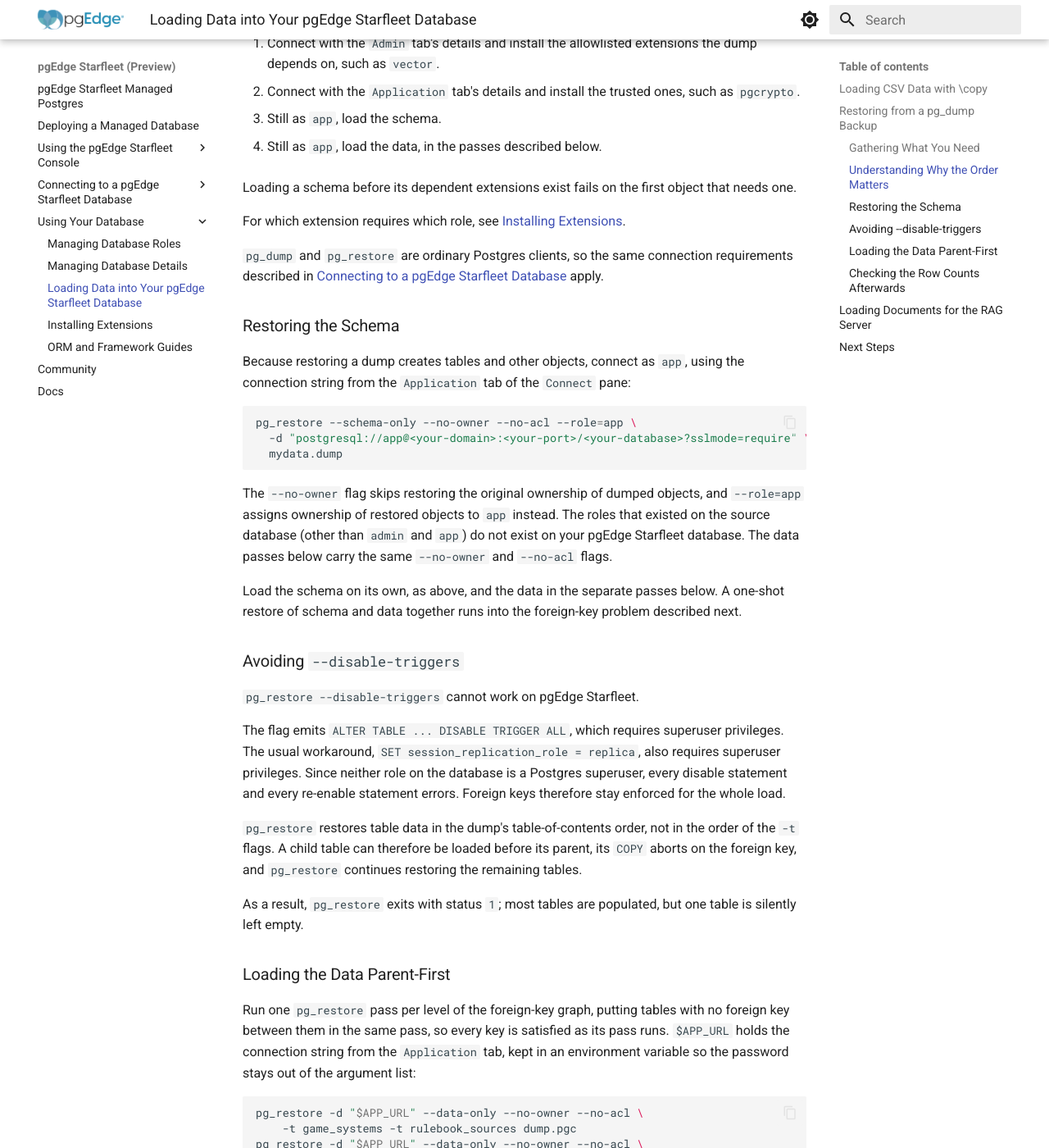
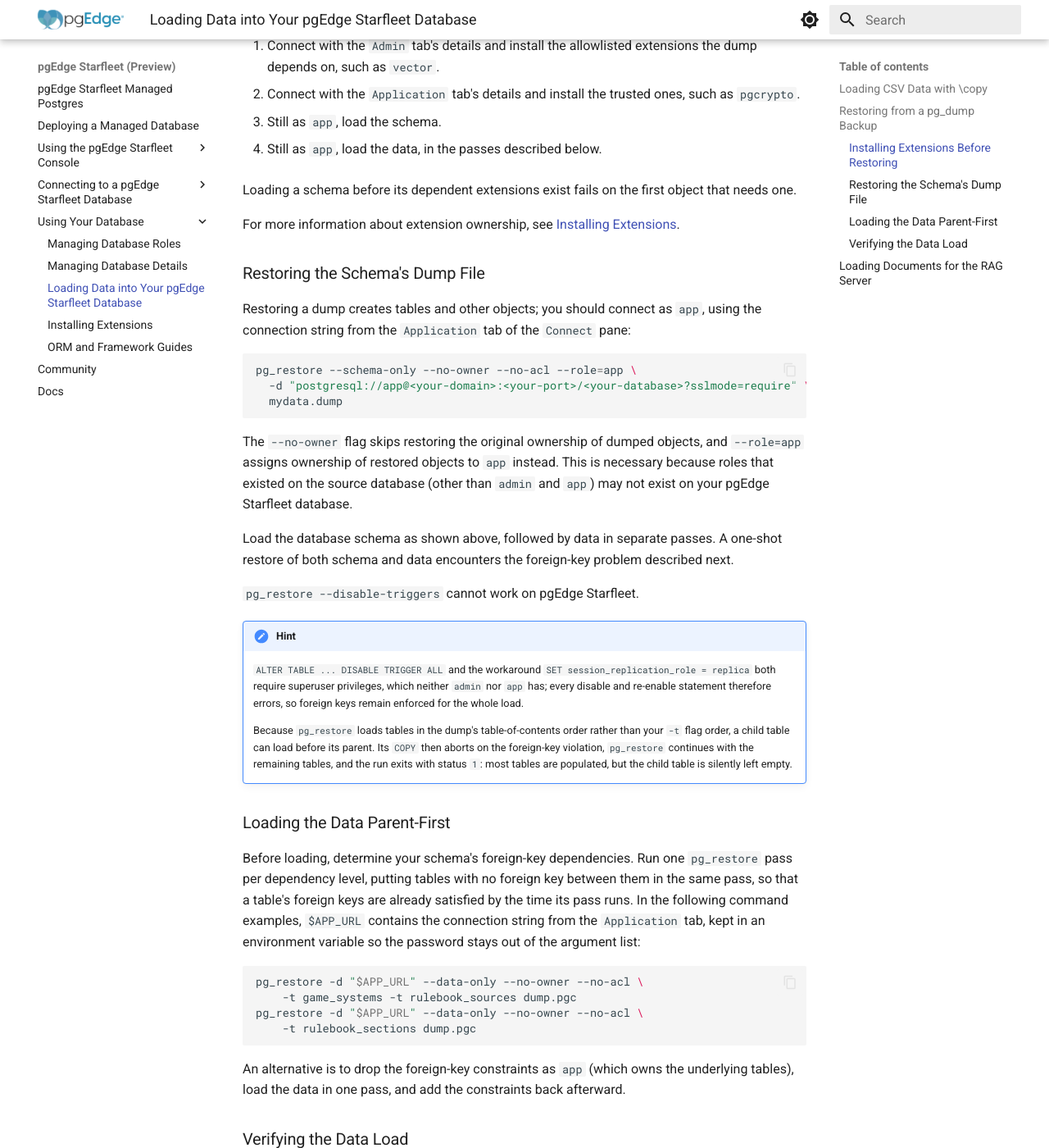
Before and after one commit to pgEdge/pgedge-starfleet-docs, an MkDocs documentation site: the page built from docs/using_database/loading_data.md, in a window 1280 px wide and 1400 px high, scrolled down 2146 px. Shown: the whole window at 82% size. Built offline with MkDocs 1.6.1 and Material for MkDocs 9.7.7, drawn with Linux system fonts in a browser that asks for light colours; some of the changed text lies outside the part shown.

Commit message:
Review and restructure loading_data.md for clarity and formality
Move "Migrating Extensions" back to before the schema/data restore
steps (as "Installing Extensions Before Restoring") so its "passes
described below" reference is accurate and the extension-install-first
guidance precedes the restore instructions a reader would follow.
Add inline Postgres doc links for COPY and pg_dump, tighten the
--disable-triggers explanation into a hint, and fix several grammar
breaks, an ambiguous "it", a shaky causal claim, and wrap issues
introduced during editing.

````diff
--- a/docs/using_database/loading_data.md
+++ b/docs/using_database/loading_data.md
@@ -1,22 +1,21 @@
 # Loading Data into Your pgEdge Starfleet Database
 
-A pgEdge Starfleet database is a standard PostgreSQL database, so you can load
-data into it with any tool that works with Postgres over a libpq connection.
-This page discusses loading data with `psql`, restoring from an existing
-Postgres database, and loading documents for the RAG Server.
+A pgEdge Starfleet database is a standard PostgreSQL database; you can load
+data into it with any tool designed for use with Postgres over a libpq
+connection. This page demonstrates loading data with `psql`, restoring from
+an existing Postgres database, and loading documents for the RAG Server.
 
-You should load schema and data as the `app` user (the `Application` tab
-credentials), so that every object is owned by the role your application
-connects as. The `admin` user can insert data into tables that already exist.
-For what each role can do, see [Managing Database Roles](roles.md).
+You should load schema and data as the `app` user (using the `Application`
+tab credentials for your connection), so that every object is owned by the
+role your application connects as. The `admin` user can insert data into
+tables that already exist. For more information about each role, see
+[Managing Database Roles](roles.md).
 
 ## Loading CSV Data with `\copy`
 
-Because pgEdge Starfleet is a managed service, you do not have access to the
-database server's filesystem, so the server-side SQL
-`COPY ... FROM '/path/to/file'` command is not available. You can use psql's
-client-side `\copy` meta-command instead; `\copy` reads the file from your
-local machine and streams the data to the server over your existing connection.
+You can use psql's client-side `\copy` meta-command to load data from a CSV
+file; `\copy` reads the file from your local machine and streams the data to
+the server over your existing connection.
 
 For example, to load a CSV file named `customers.csv` (with a header row of
 `id`, `name`, `email`) into a new `public.customers` table:
@@ -28,8 +27,9 @@ For example, to load a CSV file named `customers.csv` (with a header row of
     PGSSLMODE=require psql -U app -h <your-domain> -p <your-port> -d <your-database>
     ```
 
-    See [Connecting with psql](../connecting/psql.md) for directions about
-    finding the ready-to-use `psql command` for your database.
+    See [Connecting with psql](../connecting/psql.md) for detailed
+    information about finding the ready-to-use `psql command` for your
+    database.
 
 2.  Create the target table on your database with a column for each field
     in your CSV file:
@@ -54,50 +54,49 @@ For example, to load a CSV file named `customers.csv` (with a header row of
     SELECT count(*) FROM public.customers;
     ```
 
-If you are loading into a table that already exists, you can skip step 2 and
-connect as either `admin` or `app` in step 1. `\copy` accepts the same options
-as the SQL `COPY` command. For the complete list of available options, see the
-Postgres documentation for
-[COPY](https://www.postgresql.org/docs/current/sql-copy.html).
+If you are loading data into a table that already exists, you can skip step 2
+and connect as either `admin` or `app` in step 1. `\copy` accepts the same
+options as the SQL [`COPY`](https://www.postgresql.org/docs/current/sql-copy.html) command; see the linked Postgres documentation for
+the complete list of available options.
 
 ## Restoring from a pg_dump Backup
 
-Moving an existing schema and its data onto pgEdge Starfleet takes both of the
-database's built-in roles, in a fixed order.
+Moving an existing schema and its data onto pgEdge Starfleet requires both of
+the database's built-in roles, in a fixed order.
 
-### Gathering What You Need
+Before you begin, gather:
 
-Before you begin, gather the following:
-
-* a database reporting `Available` in the console.
-* both the `Admin` tab and the `Application` tab of its `Connect` pane, which
-  give you two different users against the same host, port, and database.
-* a dump of the source database.
+* a database with an `available` status.
+* the credentials on both the `Admin` tab and the `Application` tab of the
+  database `Connect` pane.
+* a backup of the source database, taken with `pg_dump`.
 * `psql` and `pg_restore` from a PostgreSQL client installation.
 
-Copy the `psql command` from each tab rather than assembling one; the
-`psql command` already includes the TLS setting as `PGSSLMODE=require`, and it
-fills the password in when you copy it.
+!!! hint
 
-Keep both `psql command` values out of your shell history and out of
-any file you commit.
+    Copy the `psql command` from each tab rather than assembling one
+    yourself. The `psql command` already includes the TLS setting as
+    `PGSSLMODE=require` and fills in the password when copied. Keep both
+    `psql command` values out of your shell history and out of any file
+    you commit.
 
-Create the dump on the source database with `pg_dump`:
+Create the dump on the source database with
+[`pg_dump`](https://www.postgresql.org/docs/current/app-pgdump.html):
 
 ```bash
 pg_dump --format=custom --file=mydata.dump "postgresql://user@oldhost:5432/olddb"
 ```
 
-### Understanding Why the Order Matters
+### Installing Extensions Before Restoring
 
-The `app` user owns the database, and an object belongs to the role that
-created it. A schema loaded as `admin` therefore is owned by a role your
-application never connects as.
+Applications connect as `app`, and the `app` user owns the database and its
+objects, such as tables, views, and foreign keys. If you restore a `pg_dump`
+file as `admin` instead, `admin` will own the tables and other objects the
+file creates, and your application will not have the correct access to them.
 
 Extensions fall into two categories, based on which role can install them.
 An extension on the pgEdge allowlist installs as `admin` only. An extension
-Postgres itself marks trusted installs as `app`, which then owns the
-extension and can drop it later.
+Postgres itself marks trusted installs as `app`.
 
 A load that needs both kinds of extension therefore requires both
 connections, in this order:
@@ -115,16 +114,12 @@ connections, in this order:
 Loading a schema before its dependent extensions exist fails on the first
 object that needs one.
 
-For which extension requires which role, see
+For more information about extension ownership, see
 [Installing Extensions](extensions.md).
 
-`pg_dump` and `pg_restore` are ordinary Postgres clients, so the same
-connection requirements described in
-[Connecting to a pgEdge Starfleet Database](../connecting/index.md) apply.
+### Restoring the Schema's Dump File
 
-### Restoring the Schema
-
-Because restoring a dump creates tables and other objects, connect as `app`,
+Restoring a dump creates tables and other objects; you should connect as `app`,
 using the connection string from the `Application` tab of the `Connect` pane:
 
 ```bash
@@ -134,40 +129,37 @@ pg_restore --schema-only --no-owner --no-acl --role=app \
 ```
 
 The `--no-owner` flag skips restoring the original ownership of dumped objects,
-and `--role=app` assigns ownership of restored objects to `app` instead. The
-roles that existed on the source database (other than `admin` and `app`) do
-not exist on your pgEdge Starfleet database. The data passes below carry
-the same `--no-owner` and `--no-acl` flags.
+and `--role=app` assigns ownership of restored objects to `app` instead. This
+is necessary because roles that existed on the source database (other than
+`admin` and `app`) may not exist on your pgEdge Starfleet database.
 
-Load the schema on its own, as above, and the data in the separate passes
-below. A one-shot restore of schema and data together runs into the foreign-key
-problem described next.
-
-### Avoiding `--disable-triggers`
+Load the database schema as shown above, followed by data in separate passes.
+A one-shot restore of both schema and data encounters the foreign-key problem
+described next.
 
 `pg_restore --disable-triggers` cannot work on pgEdge Starfleet.
 
-The flag emits `ALTER TABLE ... DISABLE TRIGGER ALL`, which requires superuser
-privileges. The usual workaround, `SET session_replication_role = replica`,
-also requires superuser privileges. Since neither role on the database is a
-Postgres superuser, every disable statement and every re-enable statement
-errors. Foreign keys therefore stay enforced for the whole load.
+!!! hint
 
-`pg_restore` restores table data in the dump's table-of-contents order, not in
-the order of the `-t` flags. A child table can therefore be loaded before its
-parent, its `COPY` aborts on the foreign key, and `pg_restore` continues
-restoring the remaining tables.
+    `ALTER TABLE ... DISABLE TRIGGER ALL` and the workaround `SET
+    session_replication_role = replica` both require superuser privileges,
+    which neither `admin` nor `app` has; every disable and re-enable statement
+    therefore errors, so foreign keys remain enforced for the whole load.
 
-As a result, `pg_restore` exits with status `1`; most tables are populated,
-but one table is silently left empty.
+    Because `pg_restore` loads tables in the dump's table-of-contents order
+    rather than your `-t` flag order, a child table can load before its parent.
+    Its `COPY` then aborts on the foreign-key violation, `pg_restore` continues
+    with the remaining tables, and the run exits with status `1`: most tables
+    are populated, but the child table is silently left empty.
 
 ### Loading the Data Parent-First
 
-Run one `pg_restore` pass per level of the foreign-key graph, putting tables
-with no foreign key between them in the same pass, so every key is satisfied as
-its pass runs. `$APP_URL` holds the connection string from the `Application`
-tab, kept in an environment variable so the password stays out of the argument
-list:
+Before loading, determine your schema's foreign-key dependencies. Run one
+`pg_restore` pass per dependency level, putting tables with no foreign key
+between them in the same pass, so that a table's foreign keys are already
+satisfied by the time its pass runs. In the following command examples,
+`$APP_URL` contains the connection string from the `Application` tab, kept
+in an environment variable so the password stays out of the argument list:
 
 ```bash
 pg_restore -d "$APP_URL" --data-only --no-owner --no-acl \
@@ -176,24 +168,25 @@ pg_restore -d "$APP_URL" --data-only --no-owner --no-acl \
     -t rulebook_sections dump.pgc
 ```
 
-The alternative is to drop the foreign-key constraints as `app` (which owns
-the underlying tables), load the data in one pass, and add the constraints
-back afterward.
+An alternative is to drop the foreign-key constraints as `app` (which
+owns the underlying tables), load the data in one pass, and add the
+constraints back afterward.
 
-### Checking the Row Counts Afterwards
+### Verifying the Data Load
 
-Either way, count rows against the source when the load finishes. A
+Compare your row count against the source row count when the load finishes. A
 `pg_restore` that exits with status `1` has still written every row that
 did not error, so a partial success is not something you should treat as
 complete.
 
-Run the count as `app`, from the `psql command` on the `Application` tab:
+Run the following `count` query as `app`, from the `psql command` on the
+`Application` tab:
 
 ```sql
 SELECT count(*) FROM rulebook_sections;
 ```
 
-Compare each table against the source. Neither the exit code nor the
+Then, compare each table against the source. Neither the exit code nor the
 console status distinguishes a table left at zero rows from the tables
 that loaded successfully.
 
@@ -203,18 +196,5 @@ The methods above load structured, relational data into tables. If you are
 loading unstructured documents (HTML, Markdown, or reStructuredText) to use
 with a RAG Server, use `pgedge-docloader` instead. See
 [Using the RAG Server](../serving_ai_content/rag.md#using-the-rag-server).
-Because the docloader creates a `documents` table, configure it with the `app`
-user's connection details, not `admin`.
-
-## Next Steps
-
-These pages cover related tasks that build on loading data:
-
-* [Managing Database Roles](roles.md) explains what each of the two
-  roles can do beyond loading data.
-* [Installing Extensions](extensions.md) describes which role installs
-  which extension and what the refusal message means.
-* [ORM and Framework Guides](orm_guides.md) describes connecting an ORM
-  or web framework after your data is loaded.
-* [Enabling and Using the RAG Server](../serving_ai_content/rag.md)
-  describes the server that uses documents loaded with `pgedge-docloader`.
+Since the docloader creates a `documents` table, configure the docloader
+with the `app` user's connection details, not `admin`.
````
